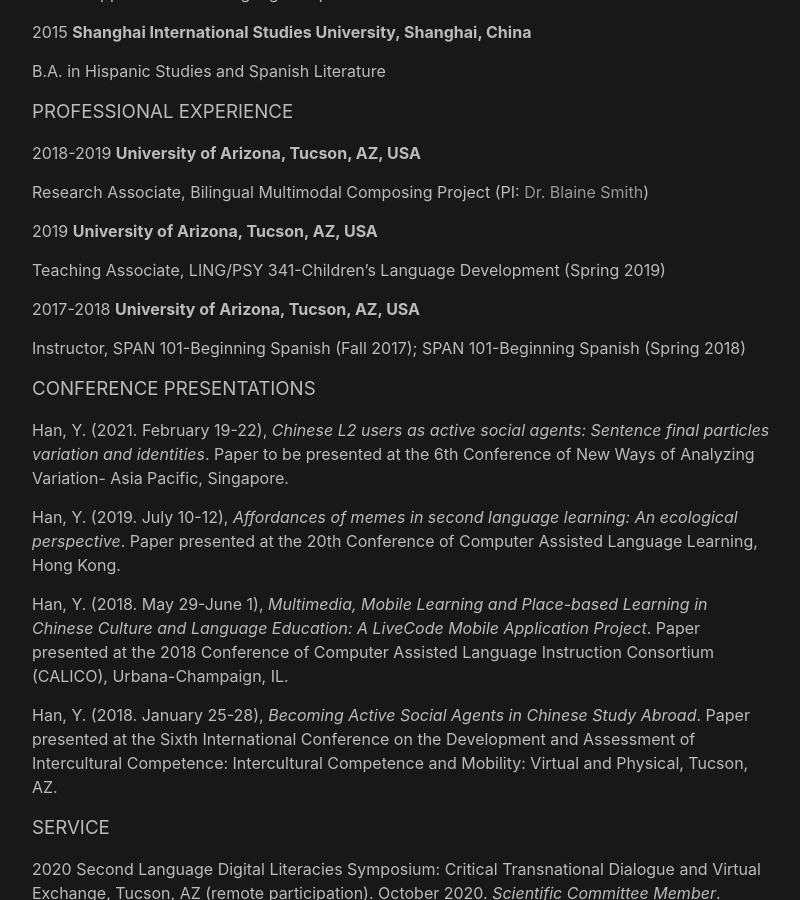
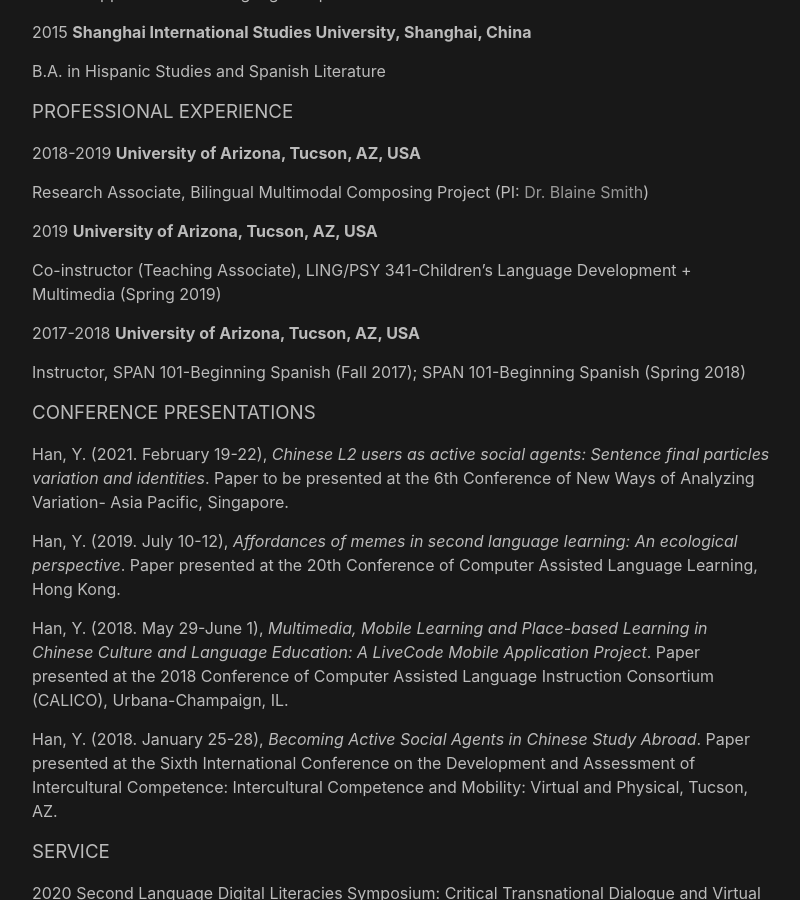
Before and after one commit to yitinghanphd/yitinghanphd.github.io, a Jekyll site: the page built from cv.md, in a window 1280 px wide and 900 px high, scrolled down 458 px. Shown: the whole window, without its empty margins (238-1038 px from the left). Built offline with Jekyll 4.4.1, drawn with Linux system fonts in a browser that asks for light colours.

Commit message:
Update cv.md
update

```diff
--- a/cv.md
+++ b/cv.md
@@ -33,7 +33,7 @@ Research Associate, Bilingual Multimodal Composing Project (PI: [Dr. Blaine Smit
 
 2019  **University of Arizona, Tucson, AZ, USA**
 
-Teaching Associate, LING/PSY 341-Children’s Language Development (Spring 2019)
+Co-instructor (Teaching Associate), LING/PSY 341-Children’s Language Development + Multimedia (Spring 2019)
 
 2017-2018  **University of Arizona, Tucson, AZ, USA**
 
```
